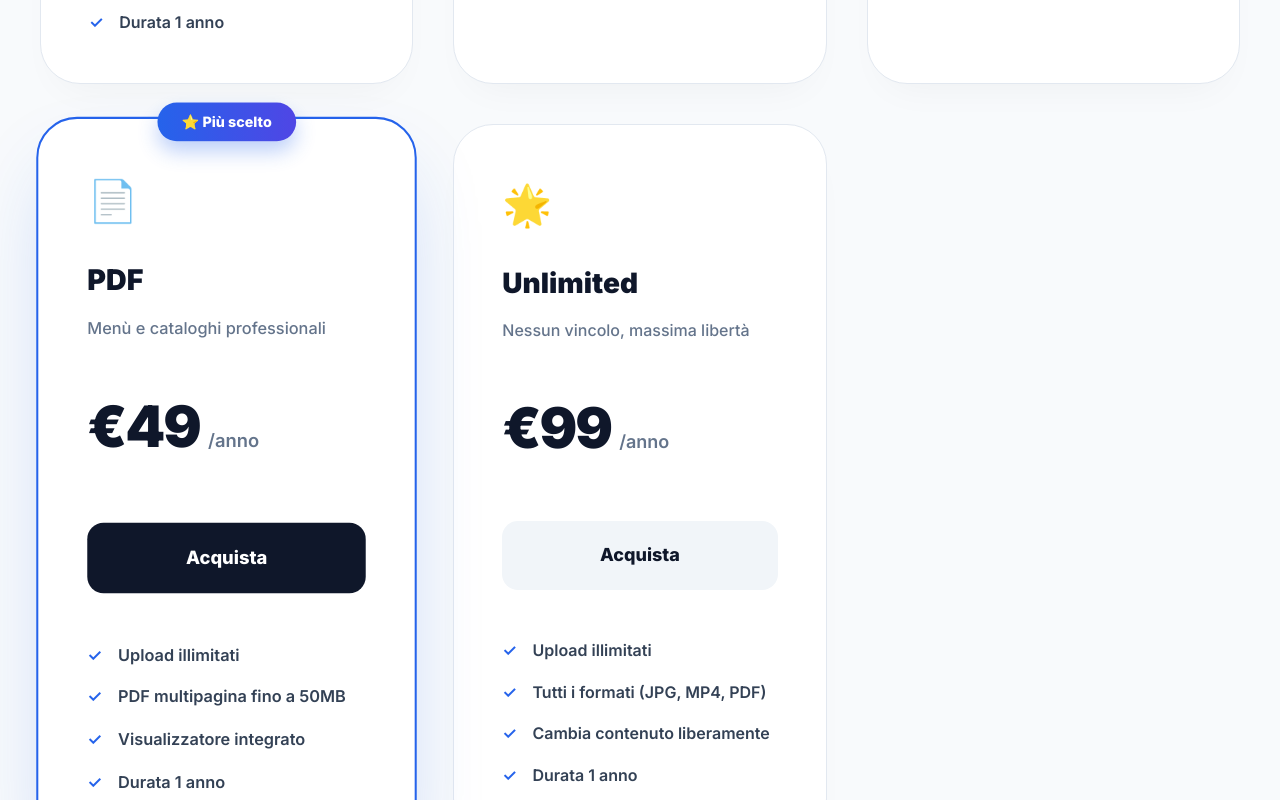
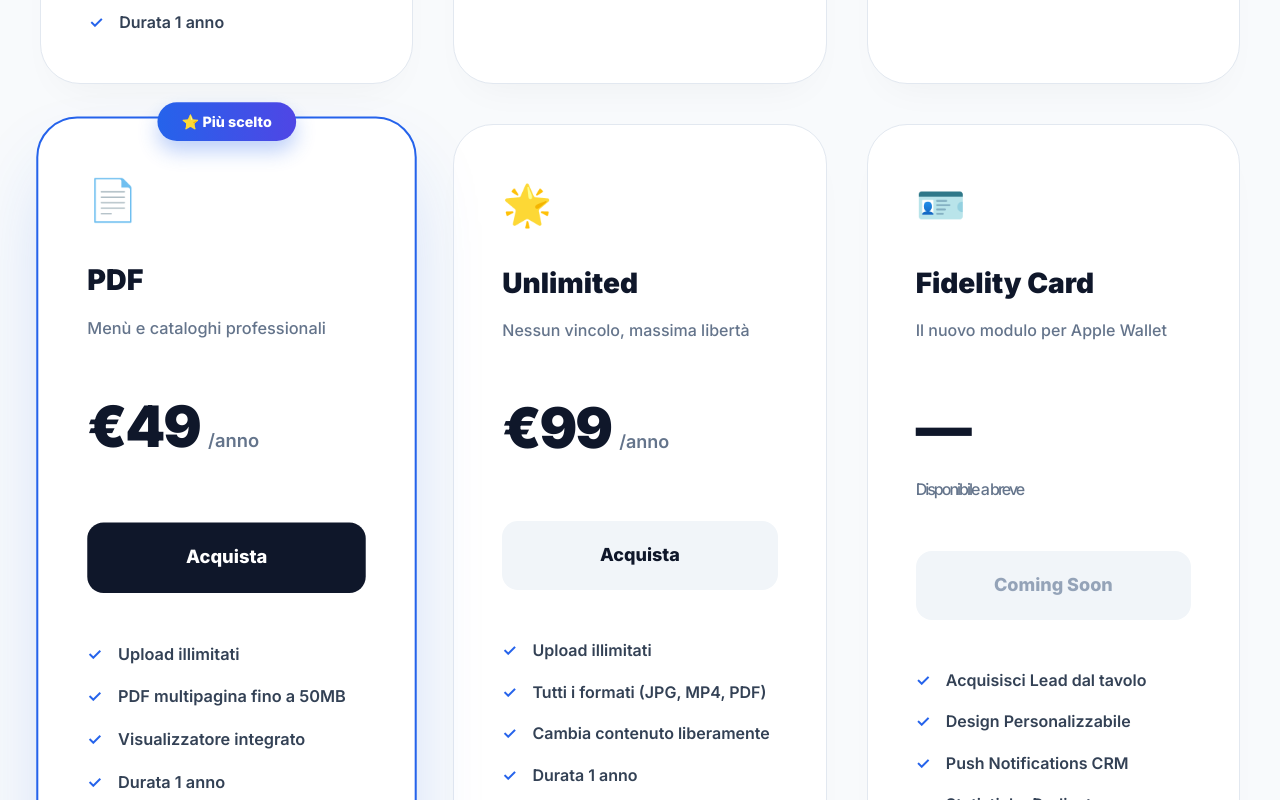
Before and after one commit to cgabelli/qrpop, a Next.js app: page / in a window 1280 px wide. Shown: the part 3600-4400 px from the top of the page. Built offline with nearby package versions, Linux system fonts and the light colour scheme.

Commit message:
feat(ui): add fidelity addon as coming soon to pricing block

```diff
--- a/app/page.tsx
+++ b/app/page.tsx
@@ -63,6 +63,19 @@ const QR_SPOT_TYPES = [
     popular: false,
     highlight: false,
     cta: "Acquista",
+  },
+  {
+    id: "wallet",
+    emoji: "🪪",
+    name: "Fidelity Card",
+    type: "CRM Addon",
+    annualPrice: "—",
+    description: "Il nuovo modulo per Apple Wallet",
+    features: ["Acquisisci Lead dal tavolo", "Design Personalizzabile", "Push Notifications CRM", "Statistiche Dedicate"],
+    popular: false,
+    highlight: false,
+    cta: "Coming Soon",
+    comingSoon: true,
   },
 ];
 
@@ -399,6 +412,11 @@ function PricingSection() {
                     Gratis
                     <div style={{ fontSize: 16, color: "#64748b", fontWeight: 500, marginTop: 4 }}>per 1 anno</div>
                   </div>
+                ) : typeof plan.annualPrice === "string" ? (
+                  <div style={{ fontSize: 56, fontWeight: 900, color: "#0f172a", letterSpacing: -2 }}>
+                    {plan.annualPrice}
+                    <div style={{ fontSize: 16, color: "#64748b", fontWeight: 500, marginTop: 4 }}>Disponibile a breve</div>
+                  </div>
                 ) : (
                   <div>
                     <div style={{ display: "flex", alignItems: "baseline", gap: 8 }}>
@@ -412,13 +430,15 @@ function PricingSection() {
               </div>
 
               <Link
-                href={plan.annualPrice === 0 ? "/register" : `/register?spot=${plan.id}`}
+                href={plan.comingSoon ? "#" : plan.annualPrice === 0 ? "/register" : `/register?spot=${plan.id}`}
                 style={{
                   display: "flex", alignItems: "center", justifyContent: "center", textDecoration: "none", marginBottom: 48,
                   padding: "20px 24px", fontSize: 18, fontWeight: 800, borderRadius: 16,
                   width: "100%",
-                  background: plan.highlight ? "#0f172a" : "#f1f5f9",
-                  color: plan.highlight ? "white" : "#0f172a",
+                  background: plan.comingSoon ? "#f1f5f9" : plan.highlight ? "#0f172a" : "#f1f5f9",
+                  color: plan.comingSoon ? "#94a3b8" : plan.highlight ? "white" : "#0f172a",
+                  cursor: plan.comingSoon ? "default" : "pointer",
+                  pointerEvents: plan.comingSoon ? "none" : "auto",
                   transition: "all 0.2s ease"
                 }}
               >
```
